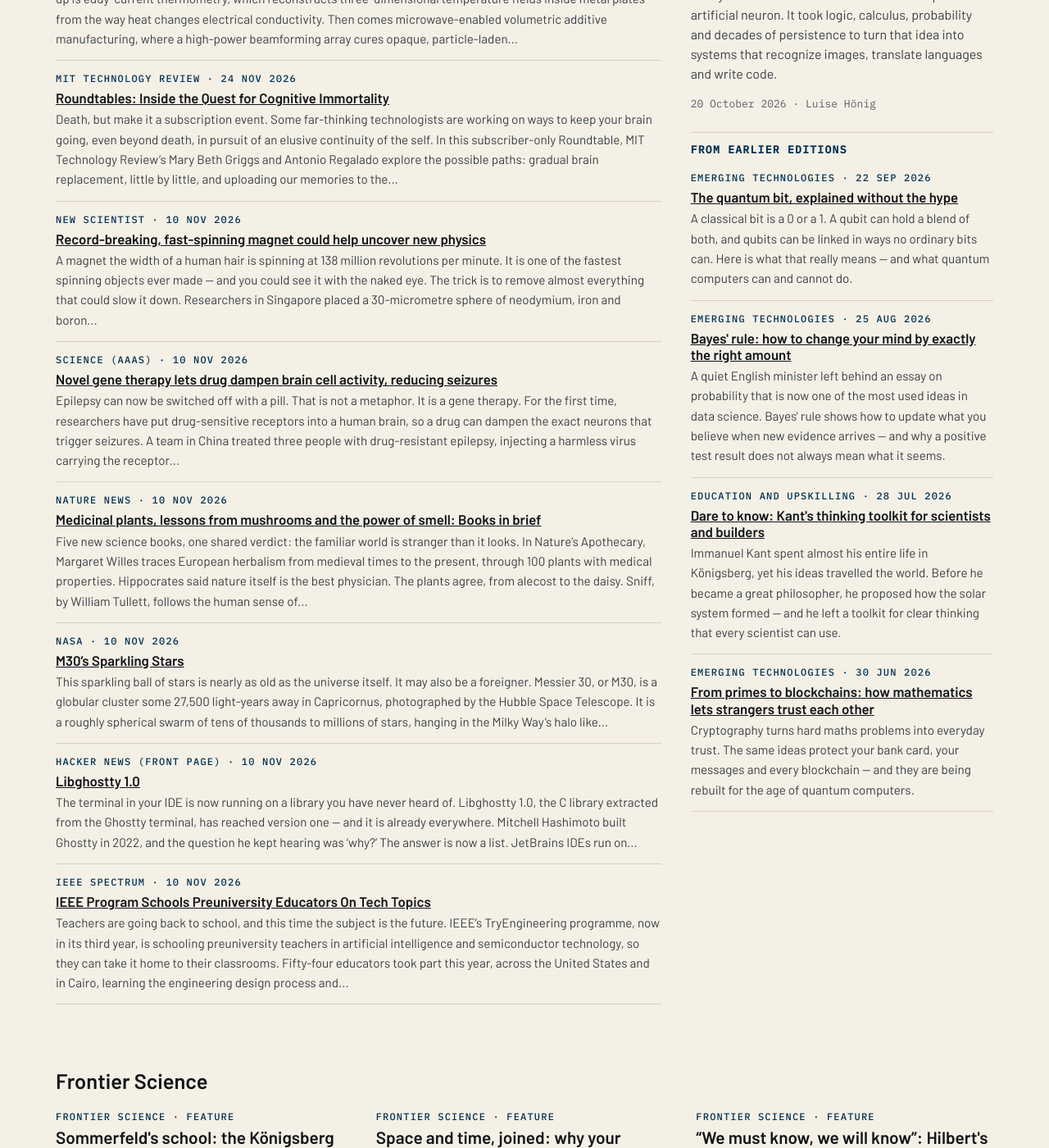
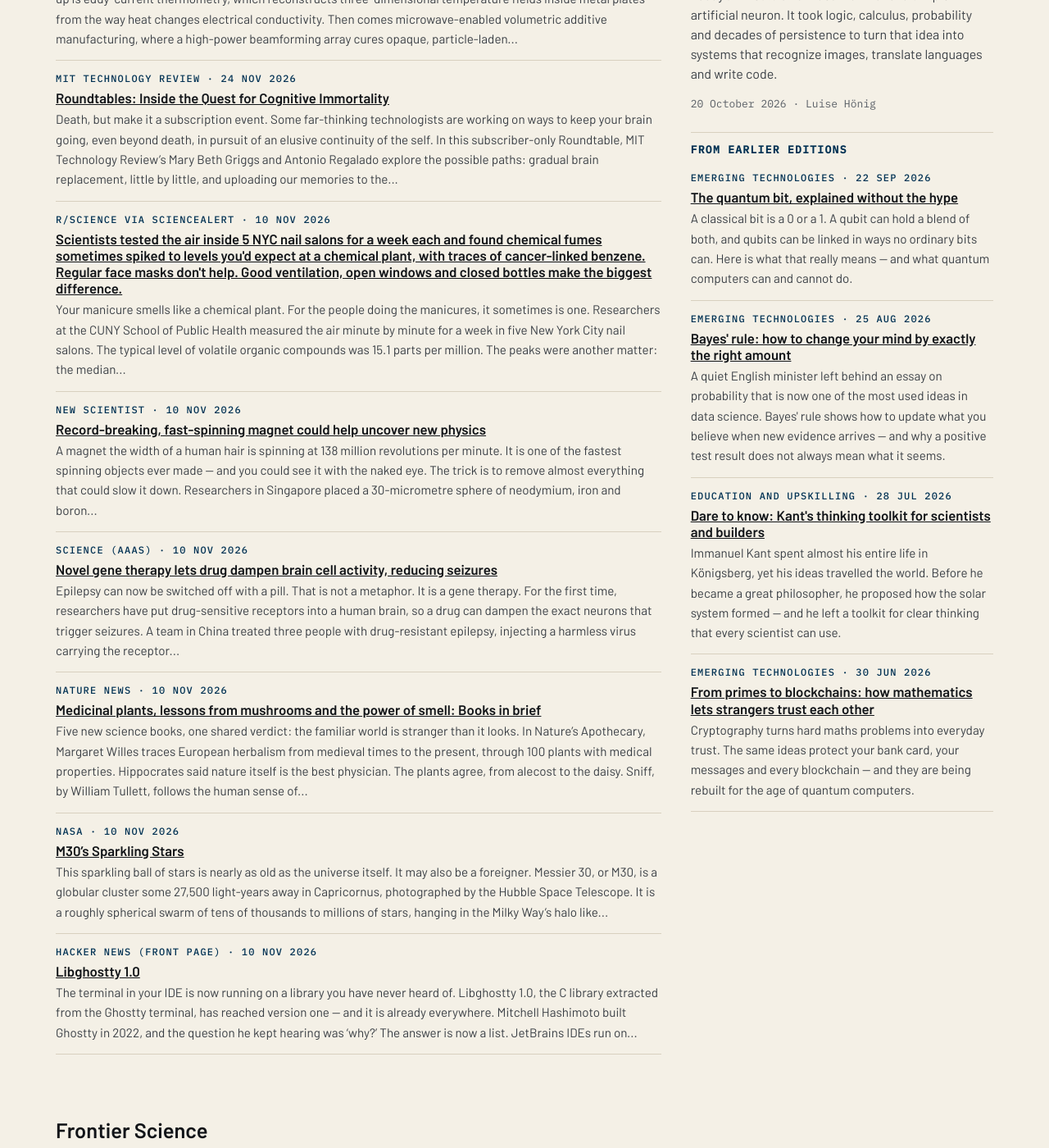
Before and after one commit to katz-news/katz.news, a Jekyll site: the page built from index.html, in a window 1280 px wide and 1400 px high, scrolled down 535 px. Shown: the whole window at 82% size. Built offline with Jekyll 4.4.1, drawn with Linux system fonts in a browser that asks for light colours.

Commit message:
Publish 2026-11-07

```diff
--- a/_data/build.yml
+++ b/_data/build.yml
@@ -1 +1 @@
-published_at: 2026-11-07T18:56:29Z
+published_at: 2026-11-07T19:05:01Z
--- /dev/null
+++ b/_posts/briefs/2026-11-07-scientists-tested-the-air-inside-5-nyc-nail-salons-for-a-wee.md
@@ -0,0 +1,20 @@
+---
+published: true
+title: Scientists tested the air inside 5 NYC nail salons for a week each and
+  found chemical fumes sometimes spiked to levels you'd expect at a chemical
+  plant, with traces of cancer-linked benzene. Regular face masks don't help.
+  Good ventilation, open windows and closed bottles make the biggest difference.
+date: 2026-11-10
+section: science
+source_name: r/science via ScienceAlert
+source_url: https://www.reddit.com/r/science/comments/1xpcq8t/scientists_tested_the_air_inside_5_nyc_nail/
+---
+Your manicure smells like a chemical plant. For the people doing the manicures, it sometimes is one.
+
+Researchers at the CUNY School of Public Health measured the air minute by minute for a week in five New York City nail salons. The typical level of volatile organic compounds was 15.1 parts per million. The peaks were another matter: the median 15-minute peak was 31.4 parts per million, and one salon hit 113. The lead researcher says the short-term peaks are comparable to levels in industrial settings where chemicals are manufactured.
+
+The catch is the protection. Chemical plants have ventilation systems, monitoring and protective equipment. Nail salons often do not — and their workers, often women from underserved communities, breathe the fumes day in, day out. The main chemicals were ethyl acetate, acetone, n-butyl acetate and methyl acetate, with traces of benzene, which the researchers say could pose an elevated cancer risk with long-term exposure.
+
+The surgical and cloth masks many workers wear are useless against the fumes. Ventilation is the real fix, along with open doors and windows, closed product containers and covered bins for chemical-soaked materials.
+
+Conclusion: a nail salon is not a spa, but rather a small, smelly chemical workplace — and the air, it turns out, is the product nobody ordered.
```
